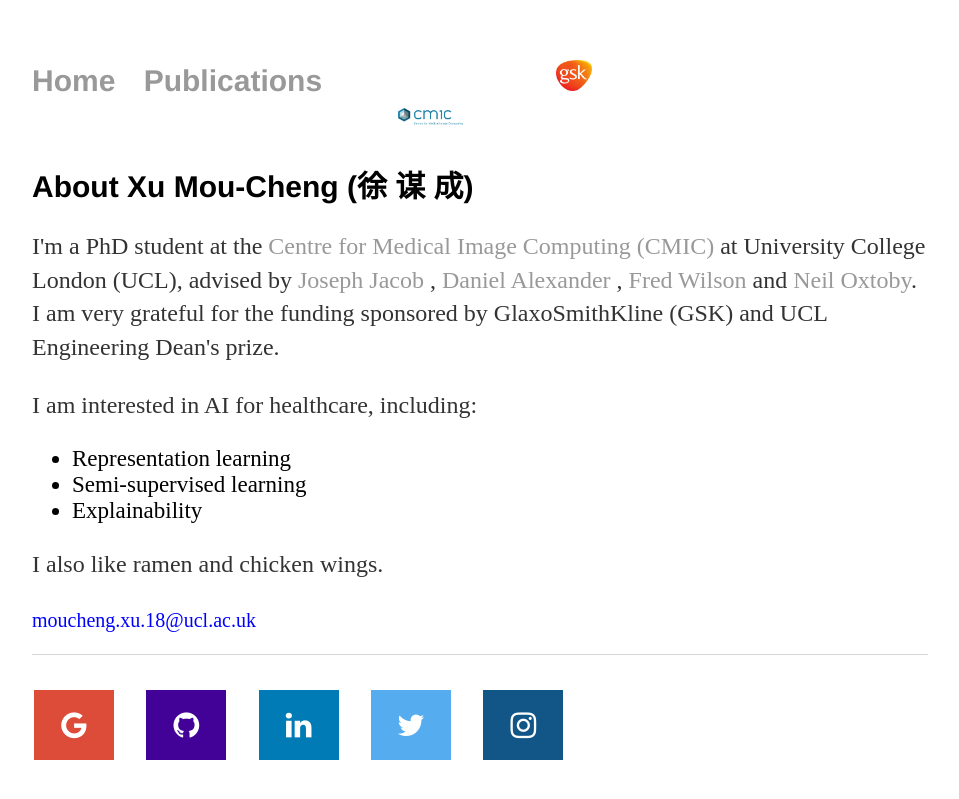
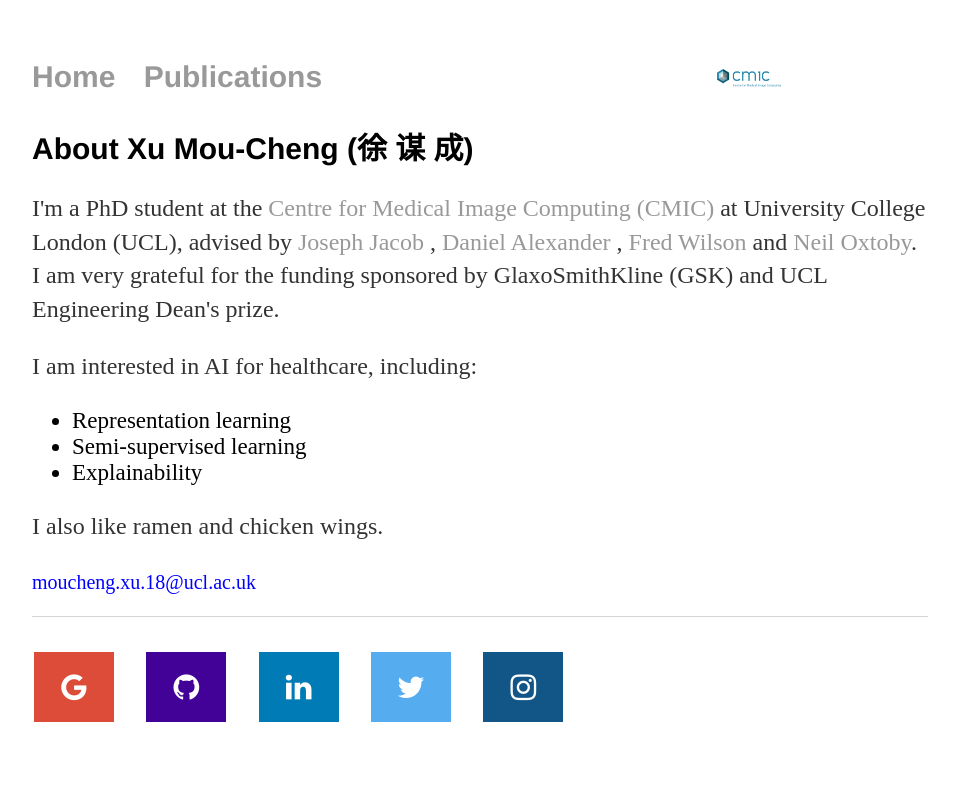
Before and after one commit to moucheng2017/mouchengxu.github.io, a Jekyll site: the page built from index.html, in a window 1280 px wide. Shown: the top 799 px of the page, without its empty margins (160-1119 px from the left). Built offline with Jekyll 4.4.1, drawn with Linux system fonts in a browser that asks for light colours.

Commit message:
Update default.html

```diff
--- a/_layouts/default.html
+++ b/_layouts/default.html
@@ -13,7 +13,7 @@
 	        		<li><a href="/projects">Publications</a></li>
 
 <!-- 				<li><img src="/ucl.png" style="float:right;width:200;height:140;"><li> -->
-				<li><img src="/gsk.jpeg" style="float:right;width:200;height:140;"><li>
+<!-- 				<li><img src="/gsk.jpeg" style="float:right;width:200;height:140;"><li> -->
 				<li><img src="/cmic.png" style="float:right;width:200;height:140;"><li>
 
 	    		</ul>
```
